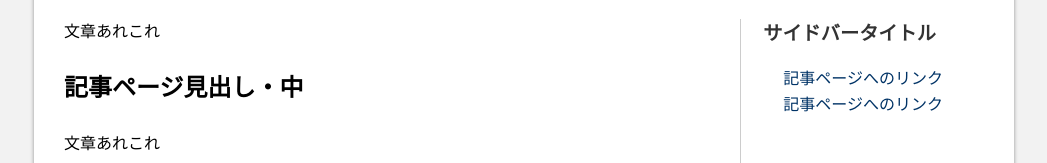
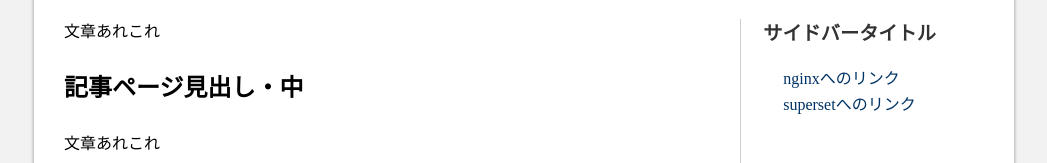
Before and after one commit to hirata712/my-portal-repo, a plain HTML site: page docs/index.html in a window 1280 px wide. Shown: the part 155-318 px from the top of the page, without its empty margins (116-1163 px from the left). Drawn offline with Linux system fonts and the light colour scheme.

Commit message:
html小変更

```diff
--- a/docs/index.html
+++ b/docs/index.html
@@ -27,8 +27,8 @@
 <div class="side-title">サイドバータイトル</div>
 <div class="side">
 <ul>
-<li><a href="#">記事ページへのリンク</a></li>
-<li><a href="#">記事ページへのリンク</a></li>
+<li><a href="#">nginxへのリンク</a></li>
+<li><a href="#">supersetへのリンク</a></li>
 </ul>
 </div>
 </div>
```
